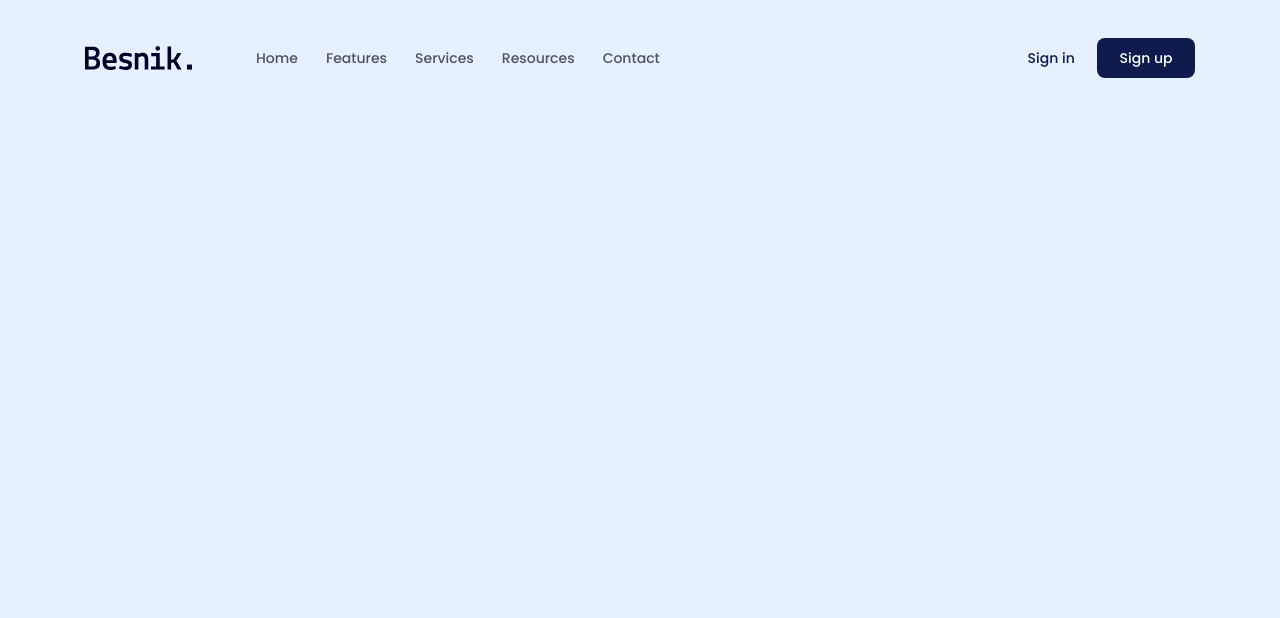
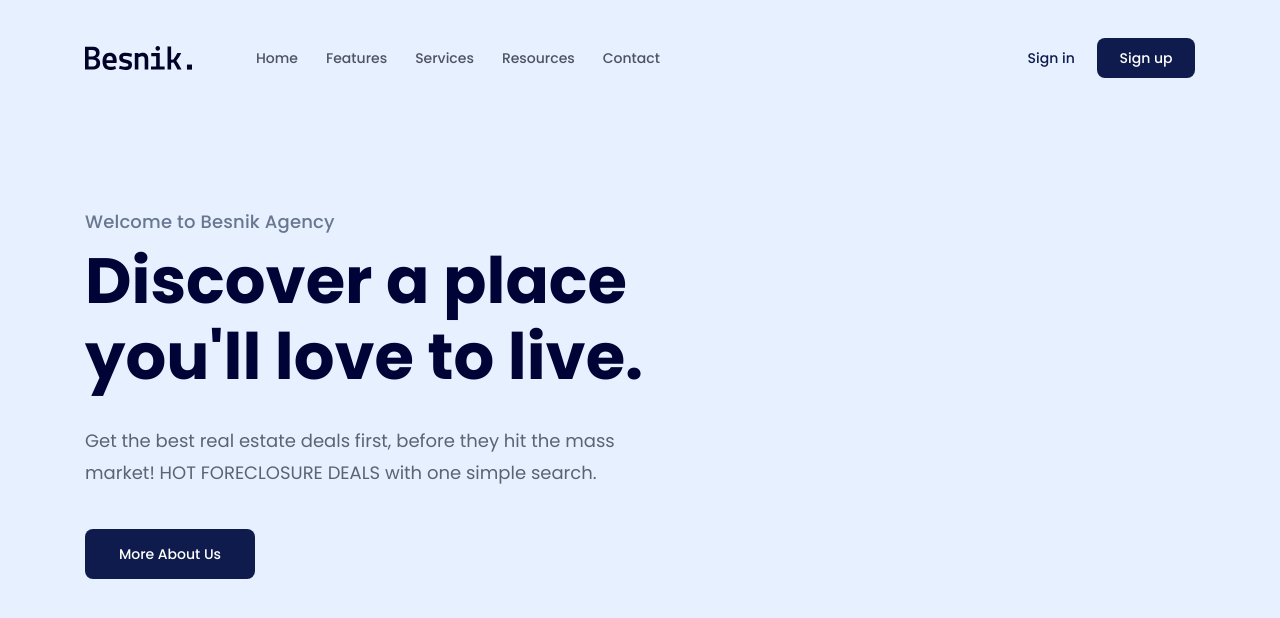
Before and after one commit to linh2020/project-01, a plain HTML site: page index.html in a window 1280 px wide. Drawn offline with Linux system fonts and the light colour scheme.

Commit message:
Left Hero

```diff
--- a/assets/css/styles.css
+++ b/assets/css/styles.css
@@ -85,3 +85,39 @@ a {
   padding: 13px 16px;
   margin-left: 18px;
 }
+
+.hero {
+  margin-top: 130px;
+}
+
+.hero .info {
+  width: 50.3%;
+}
+
+.hero .sub-title {
+  color: #687690;
+  font-size: 1.8rem;
+  font-weight: 500;
+  line-height: 1.5;
+  letter-spacing: 0.018rem;
+}
+.hero .title {
+  margin-top: 8px;
+  color: #000336;
+  font-size: 6.4rem;
+  font-weight: 700;
+  line-height: 1.19; /* 118.75% */
+}
+
+.hero .desc {
+  margin-top: 30px;
+  color: #5a6473;
+  font-size: 1.8rem;
+  font-weight: 400;
+  line-height: 1.78; /* 177.778% */
+}
+
+.hero-cta {
+  margin-top: 40px;
+  min-width: 170px;
+}
--- a/index.html
+++ b/index.html
@@ -5,7 +5,13 @@
     <meta name="viewport" content="width=device-width, initial-scale=1.0" />
     <title>Project 01</title>
     <link rel="stylesheet" href="./assets/css/reset.css" />
-    <link rel="stylesheet" href="./assets/fonts/stylesheet.css" />
+    <!-- <link rel="stylesheet" href="./assets/fonts/stylesheet.css" /> -->
+    <link rel="preconnect" href="https://fonts.googleapis.com" />
+    <link rel="preconnect" href="https://fonts.gstatic.com" crossorigin />
+    <link
+      href="https://fonts.googleapis.com/css2?family=Poppins:ital,wght@0,200;0,300;0,400;0,500;0,700;1,100&display=swap"
+      rel="stylesheet"
+    />
     <link rel="stylesheet" href="./assets/css/styles.css" />
   </head>
   <body>
@@ -31,6 +37,21 @@
               <a href="#!" class="btn action-btn">Sign up</a>
             </div>
           </nav>
+
+          <!-- Hero -->
+          <div class="hero">
+            <div class="info">
+              <p class="sub-title">Welcome to Besnik Agency</p>
+              <h1 class="title">Discover a place you'll love to live.</h1>
+              <p class="desc">
+                Get the best real estate deals first, before they hit the mass
+                market! HOT FORECLOSURE DEALS with one simple search.
+              </p>
+
+              <!-- Call to action -->
+              <a href="" class="btn hero-cta">More About Us</a>
+            </div>
+          </div>
         </div>
       </header>
     </main>
```
